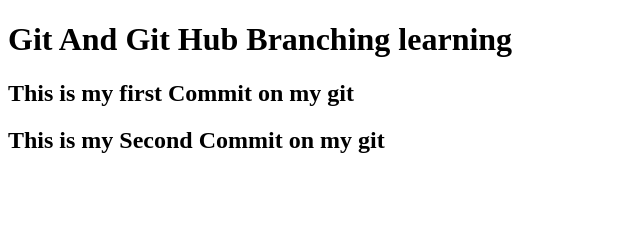
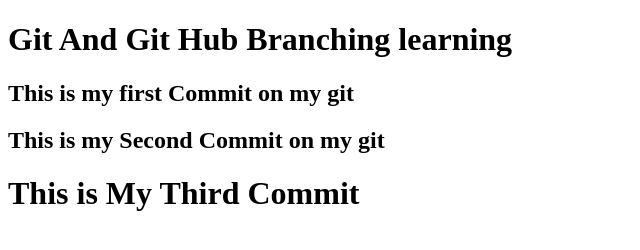
Before and after one commit to Avinashraut1998/demo-git2, a plain HTML site: page index.html in a window 1280 px wide. Shown: the whole page, without its empty margins (0-640 px from the left). Drawn offline with Linux system fonts and the light colour scheme.

Commit message:
Third Commit

```diff
--- a/index.html
+++ b/index.html
@@ -11,5 +11,8 @@
     <h2>
         This is my Second Commit on my git
     </h2>
+    <h1>
+        This is My Third Commit
+    </h1>
 </body>
 </html>
```
